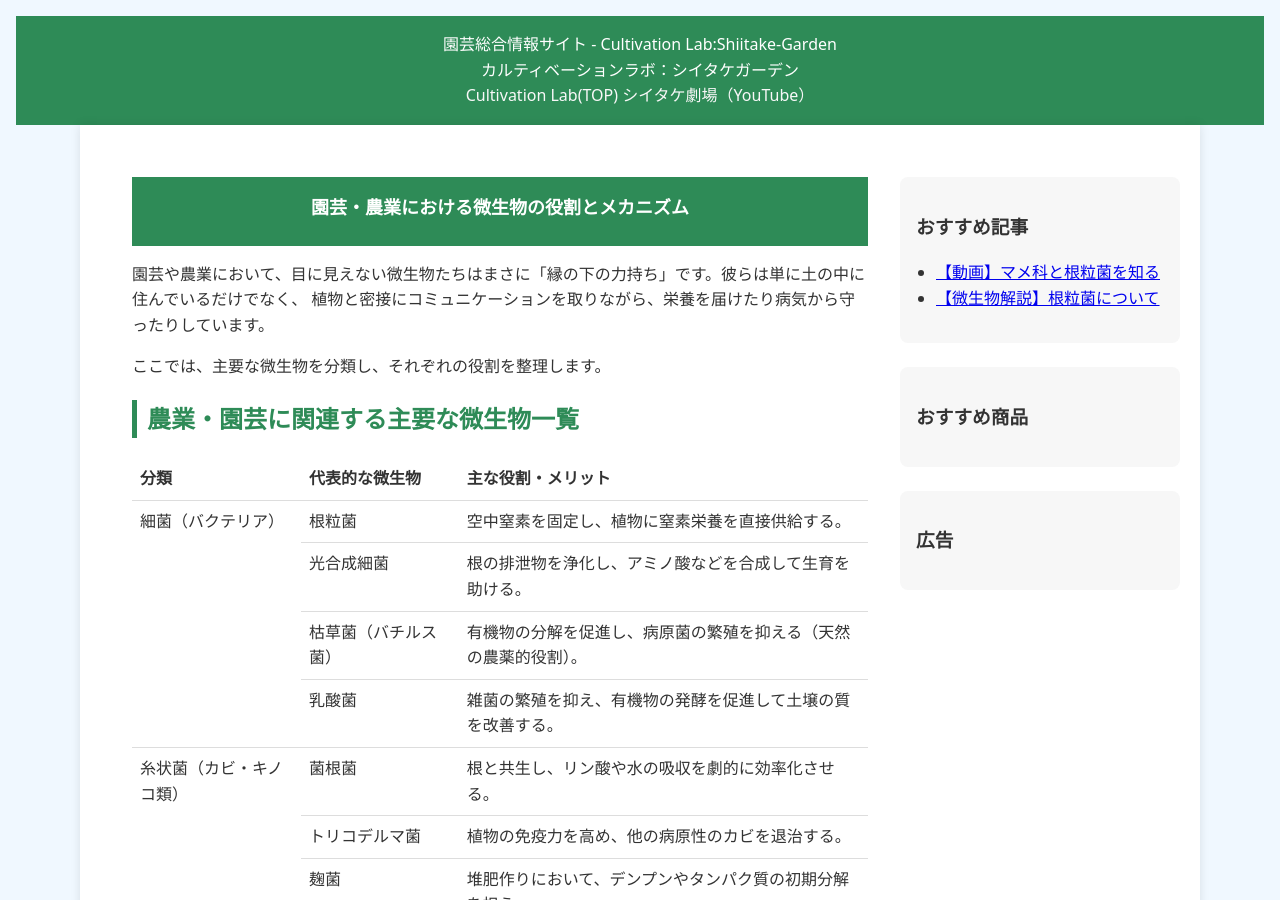
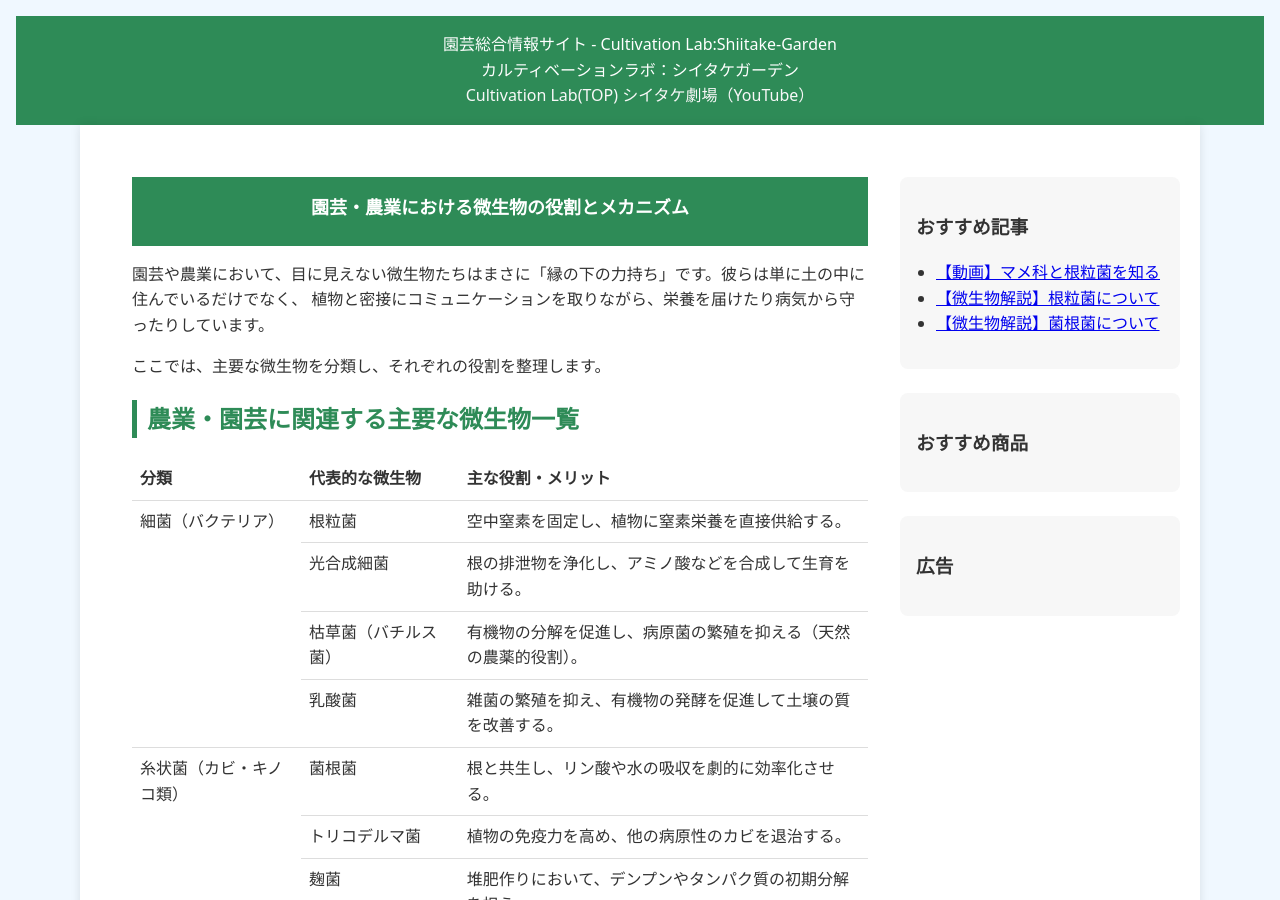
Before and after one commit to shiitake-garden/shiitake-garden.github.io, a Jekyll site: the page built from microbe/microbe_gaiyou.html, in a window 1280 px wide and 900 px high. Built offline with Jekyll 4.4.1, drawn with Linux system fonts in a browser that asks for light colours.

Commit message:
Update microbe_gaiyou.html

```diff
--- a/microbe/microbe_gaiyou.html
+++ b/microbe/microbe_gaiyou.html
@@ -142,6 +142,7 @@
 
         <li><a href="https://www.youtube.com/watch?v=zZpQEoZJF4w">【動画】マメ科と根粒菌を知る</a></li>
         <li><a href="https:/microbe/microbe_konryuukin.html">【微生物解説】根粒菌について</a></li>
+        <li><a href="https:/microbe/microbe_kinkonkin.html">【微生物解説】菌根菌について</a></li>
         <!--
         <li><a href="#">家庭菜園の病害虫対策</a></li>
         <li><a href="#">果樹の年間作業カレンダー</a></li>
```
